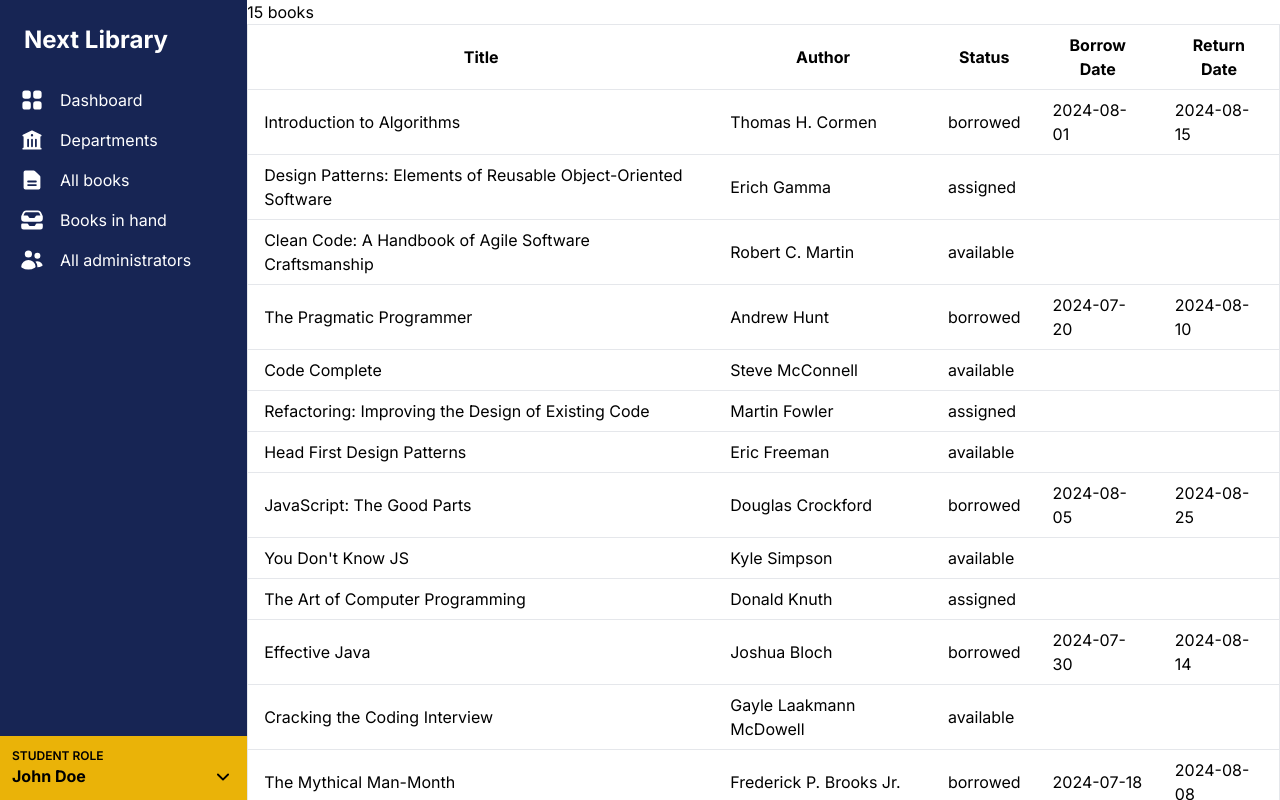
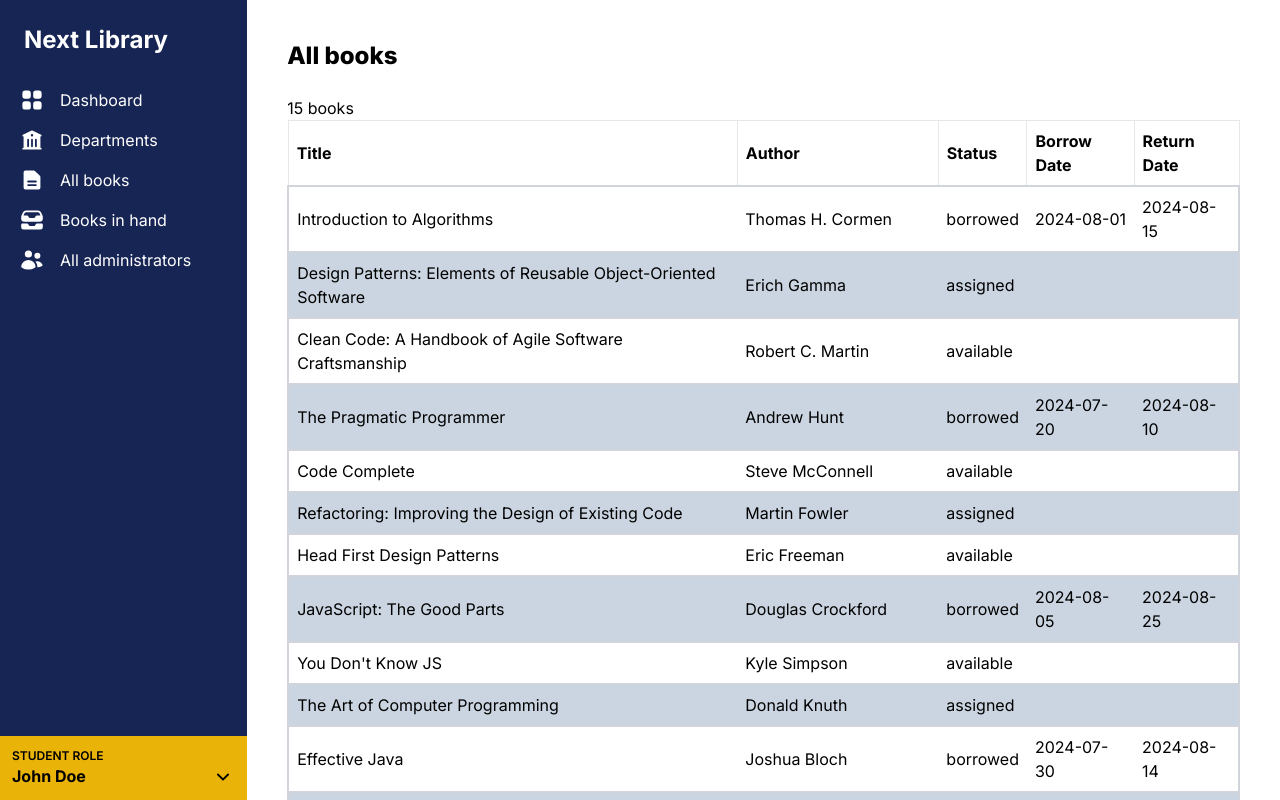
Before and after one commit to jim-ww/library-nextjs, a Next.js app: page /books in a window 1280 px wide. Shown: the top 800 px of the page. Built offline with nearby package versions, Linux system fonts and the light colour scheme.

Commit message:
rewrite Books page, BooksTable component

```diff
--- a/app/books/components/BooksTable.tsx
+++ b/app/books/components/BooksTable.tsx
@@ -2,6 +2,7 @@
 
 import { useRouter } from 'next/navigation';
 import type { Book } from '../../lib/definitions';
+import type { ReactNode } from 'react';
 
 export default function BooksTable({ books }: Readonly<{ books: Book[] }>) {
   const router = useRouter();
@@ -11,33 +12,39 @@ export default function BooksTable({ books }: Readonly<{ books: Book[] }>) {
   };
 
   return (
-    <div className="overflow-x-auto">
-      <table className="min-w-full bg-white border-collapse border border-gray-200">
+    <table className="min-w-full h-2/6 border-collapse">
       <thead>
         <tr>
-            <th className="py-2 px-4 border-b">Title</th>
-            <th className="py-2 px-4 border-b">Author</th>
-            <th className="py-2 px-4 border-b">Status</th>
-            <th className="py-2 px-4 border-b">Borrow Date</th>
-            <th className="py-2 px-4 border-b">Return Date</th>
+          <TableHead text="Title" />
+          <TableHead text="Author" />
+          <TableHead text="Status" />
+          <TableHead text="Borrow Date" />
+          <TableHead text="Return Date" />
         </tr>
       </thead>
       <tbody>
-          {books.map((book) => (
+        {books?.map((book) => (
           <tr
             key={book.id}
             onClick={() => handleRowClick(book.id)}
-              className="cursor-pointer hover:bg-gray-100"
+            className="odd:bg-white even:bg-slate-300 hover:bg-slate-400 border-2 border-gray-300 cursor-pointer"
           >
-              <td className="py-2 px-4 border-b">{book.title}</td>
-              <td className="py-2 px-4 border-b">{book.author}</td>
-              <td className="py-2 px-4 border-b">{book.state.status}</td>
-              <td className="py-2 px-4 border-b">{book.state.borrowDate}</td>
-              <td className="py-2 px-4 border-b">{book.state.returnDate}</td>
+            <TableData>{book.title}</TableData>
+            <TableData>{book.author}</TableData>
+            <TableData>{book.state.status}</TableData>
+            <TableData>{book.state.borrowDate}</TableData>
+            <TableData>{book.state.returnDate}</TableData>
           </tr>
         ))}
       </tbody>
     </table>
-    </div>
   );
 }
+
+function TableHead({ text }: Readonly<{ text: string }>) {
+  return <th className="border p-2 text-start">{text}</th>;
+}
+
+function TableData({ children }: Readonly<{ children: ReactNode }>) {
+  return <td className="p-2">{children}</td>;
+}
--- a/app/books/page.tsx
+++ b/app/books/page.tsx
@@ -6,8 +6,11 @@ export default async function Page() {
   const books: Book[] = await getBooks();
 
   return (
-    <div>
-      <h1>{books.length > 1 ? `${books.length} books` : '1 book'}</h1>
+    <div className="w-full p-10">
+      {/* TODO change to Books in hand if url parameter inHand=true */}
+      <h1 className="font-extrabold text-2xl">All books</h1>
+      <br />
+      <h2>{books.length > 1 ? `${books.length} books` : '1 book'}</h2>
       <BooksTable books={books} />
     </div>
   );
--- a/app/login/UsersTable.tsx
+++ b/app/login/UsersTable.tsx
@@ -10,8 +10,6 @@ export default function UsersTable({
   users: User[];
   handleLogin: (userId: number, role: UserRole) => void;
 }>) {
-  const tdClassname = '';
-
   return (
     <div className="overflow-x-auto">
       <table className="min-w-full h-2/6 border-collapse">
--- a/app/ui/components/NavBar.tsx
+++ b/app/ui/components/NavBar.tsx
@@ -30,7 +30,7 @@ export function NavBar() {
           <InboxStackIcon className={itemIconClassname} />
         </ListItem>
 
-        <ListItem link="/users?type=administrator" text="All administrators">
+        <ListItem link="/users?role=admin" text="All administrators">
           <UsersIcon className={itemIconClassname} />
         </ListItem>
       </ul>
```
Lines whose indentation alone changed are shown as unchanged.
